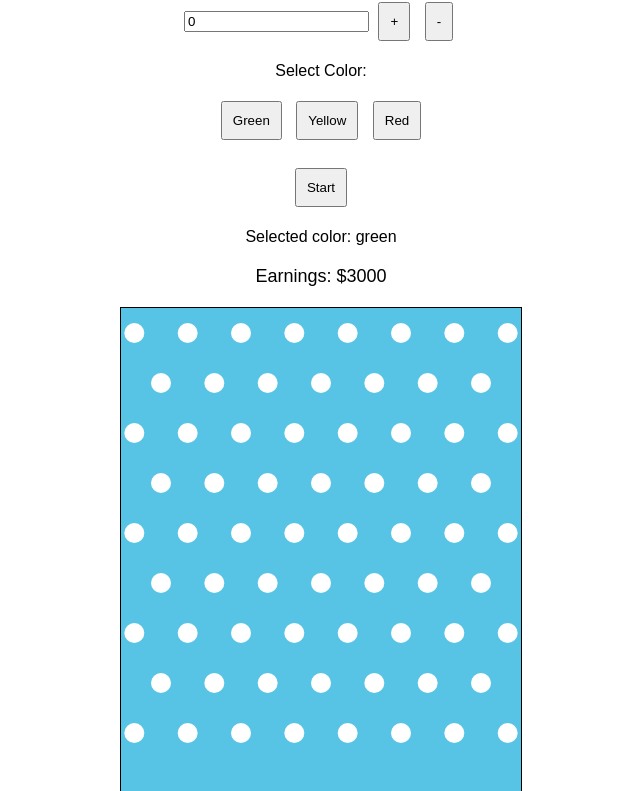
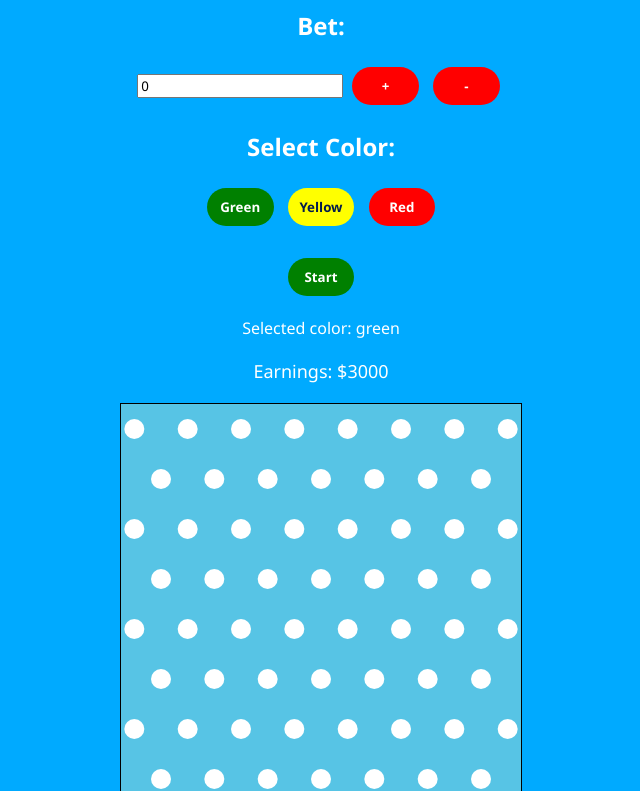
Before and after one commit to ARTariqDev/Plinko-Game, a website: page index.html in a window 1280 px wide. Shown: the part 117-908 px from the top of the page, without its empty margins (319-959 px from the left). Drawn offline with nearby package versions, Linux system fonts and the light colour scheme.

Commit message:
added UI change

```diff
--- a/index.css
+++ b/index.css
@@ -1,4 +1,24 @@
 /* index.css */
+* {
+    font-family: 'Segoe UI', Tahoma, Geneva, Verdana, sans-serif;
+}
+
+body {
+    background-color: #00aaff;
+}
+main {
+    border-radius: 2em;
+    margin-left: auto;
+    margin-right: auto;
+    padding: 2em;
+    width: 50em;
+    color: white;
+    background-color: #00aaff;
+    -webkit-border-radius: 2em;
+    -moz-border-radius: 2em;
+    -ms-border-radius: 2em;
+    -o-border-radius: 2em;
+}
 
 #plinkoCanvas {
     width: 400px;
@@ -7,6 +27,44 @@
     margin: 20px auto;
     position: relative;
     overflow: hidden;
+}
+#green,#start {
+    border: none;
+    border-radius: 8em;
+    width: 5em;
+    font-family:'Segoe UI', Tahoma, Geneva, Verdana, sans-serif;
+    font-weight: bolder;
+    background-color: green;
+    color: white;
+    -webkit-border-radius: 8em;
+    -moz-border-radius: 8em;
+    -ms-border-radius: 8em;
+    -o-border-radius: 8em;
+}
+
+#yellow {
+    border: none;
+    border-radius: 8em;
+    width: 5em;
+    font-family:'Segoe UI', Tahoma, Geneva, Verdana, sans-serif;
+    font-weight: bolder;
+    background-color: yellow;
+    color: rgb(3, 28, 77);
+}
+
+#red,#plus,#minus {
+    border: none;
+    border-radius: 8em;
+    width: 5em;
+    font-family:'Segoe UI', Tahoma, Geneva, Verdana, sans-serif;
+    font-weight: bolder;
+    background-color: red;
+    color: white;
+}
+
+#red:hover ,#green:hover,#yellow:hover {
+
+    color: #00aaff;
 }
 
 body {
--- a/index.html
+++ b/index.html
@@ -3,16 +3,17 @@
 <head>
     <meta charset="UTF-8">
     <meta name="viewport" content="width=device-width, initial-scale=1.0">
-    <title>Plinko Game</title>
+    <title>Plinko</title>
     <link rel="stylesheet" href="index.css" />
 </head>
 <body onload="selectColor('green')">
-    <h1>Plinko Game</h1>
-    <p>Bet:</p>
+    <main>
+        <h1>Plinko</h1>
+        <h2>Bet:</h2>
         <input type="number" id="bet" value="0" />
         <button id="plus" onclick="plus()">+</button>
         <button id="minus" onclick="minus()">-</button>
-    <p>Select Color:</p>
+        <h2>Select Color:</h2>
         <button id="green" onclick="selectColor('green')">Green</button>
         <button id="yellow" onclick="selectColor('yellow')">Yellow</button>
         <button id="red" onclick="selectColor('red')">Red</button>
@@ -21,6 +22,7 @@
         <p id="result"></p>
         <p id="earnings">Earnings: $<span id="earnings-value">3000</span></p>
         <div id="plinkoCanvas"></div>
+    </main>
 
     <script src="https://cdnjs.cloudflare.com/ajax/libs/matter-js/0.17.1/matter.min.js"></script>
     <script src="index.js"></script>
--- a/index.js
+++ b/index.js
@@ -1,6 +1,31 @@
 // Declare global variables
 let selectedColor = '';
 let earnings = 3000;
+
+function plus() {
+    // Get the current bet value as a number
+    let currentBet = parseInt(document.getElementById('bet').value, 10);
+
+    // Increment the bet by 1
+    currentBet++;
+
+    // Update the input field with the new bet value
+    document.getElementById('bet').value = currentBet;
+}
+
+
+function minus() {
+
+    let currentBet = parseInt(document.getElementById('bet').value, 10);
+
+     if (currentBet > 0) {
+
+        currentBet--;
+
+     }
+
+    document.getElementById('bet').value = currentBet;
+}
 
 // Multiplier table for colors
 const multipliers = {
@@ -89,7 +114,9 @@ function setupPlinkoBoard() {
             label.style.bottom = `${600 - y - 20}px`;
             label.style.width = `${SLOT_WIDTH}px`;
             label.style.textAlign = 'center';
-            label.style.color = color;
+            label.style.color = 'black';
+            label.style.backgroundColor = color;
+            label.style.border = 'solid black 0.1em'
             label.style.fontWeight = 'bold';
             label.style.fontSize = '12px';
             document.getElementById('plinkoCanvas').appendChild(label);
```
Lines whose indentation alone changed are shown as unchanged.
